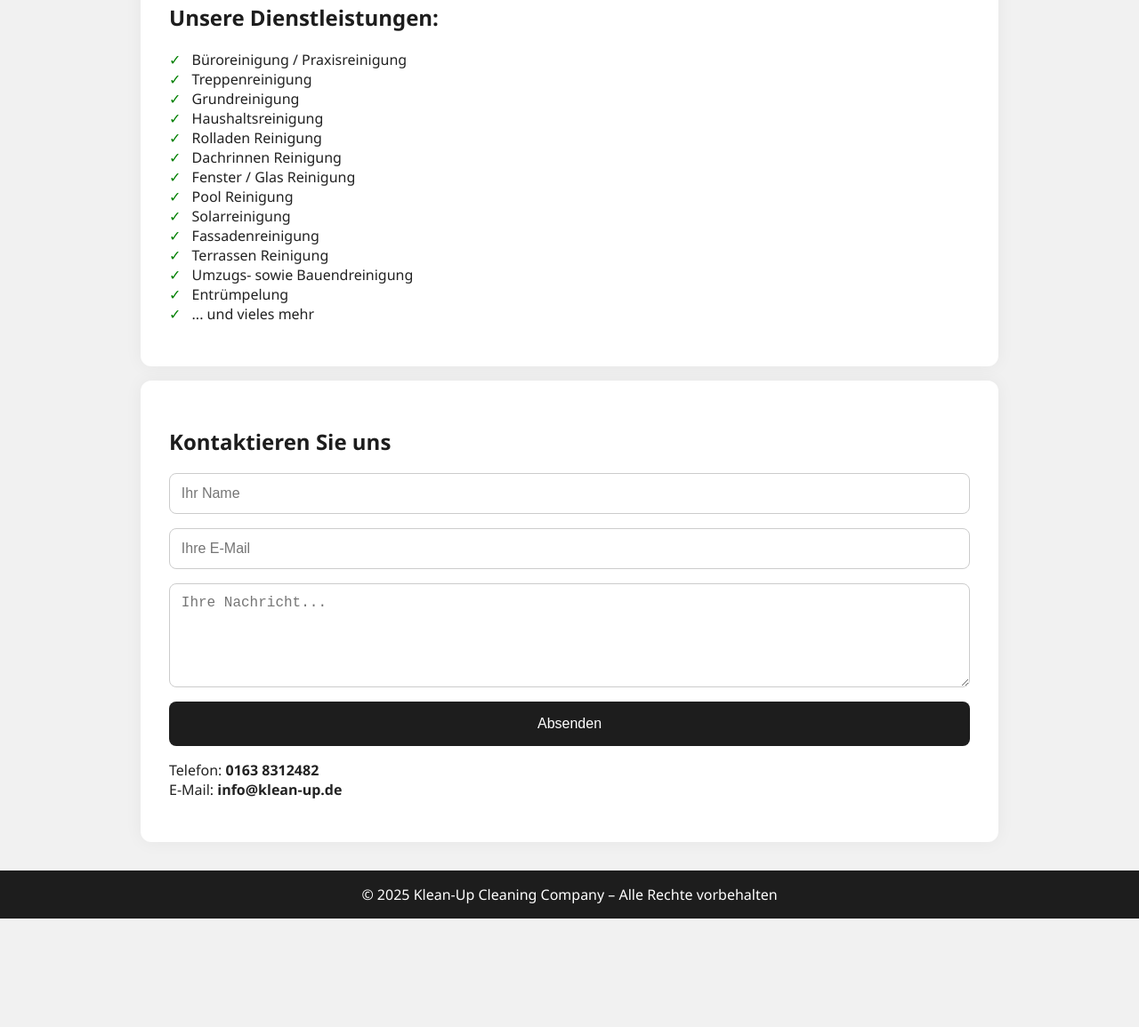
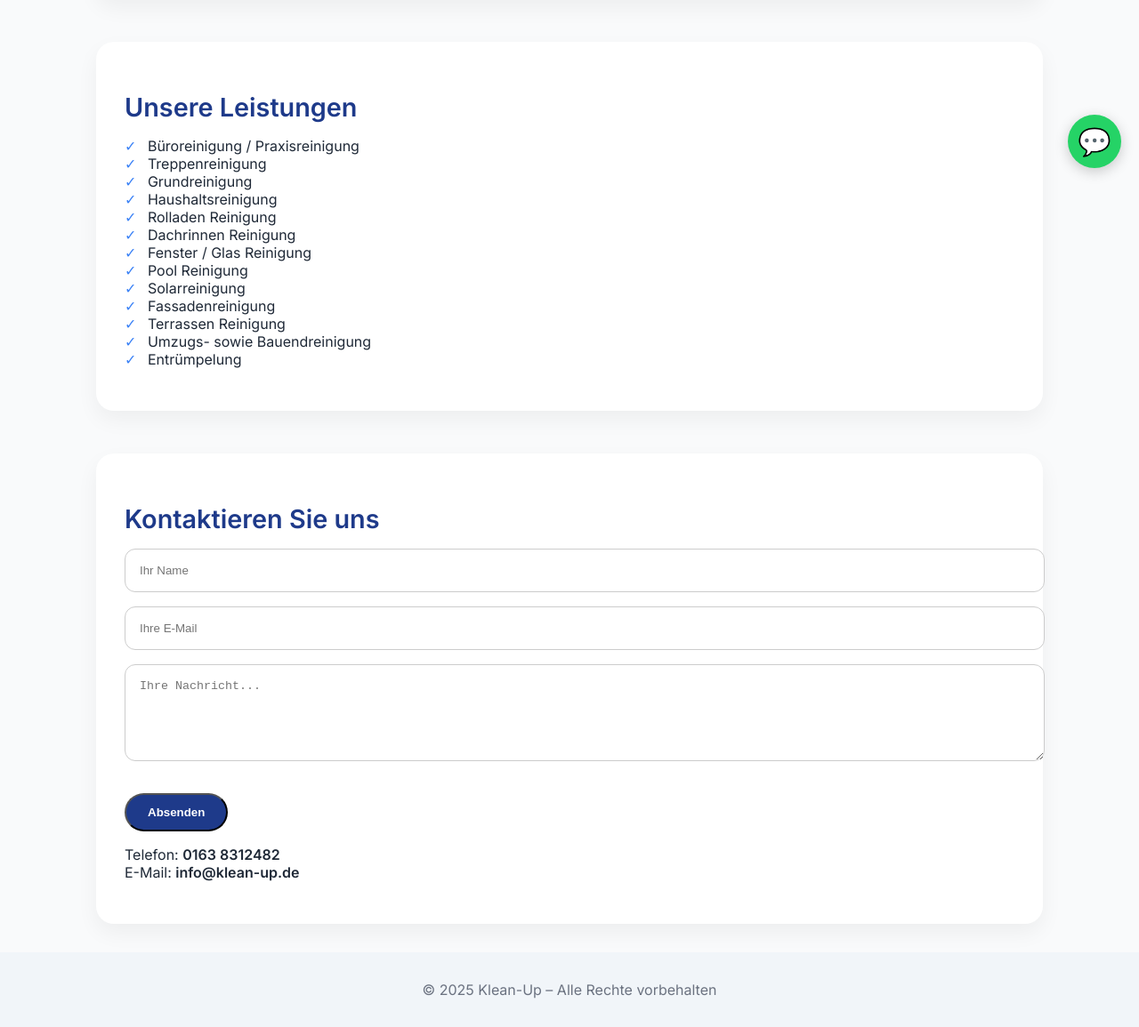
Before and after one commit to Kleanup47/klean-up.de, a plain HTML site: page index.html in a window 1280 px wide. Shown: the part 591-1746 px from the top of the page at 89% size. Before the commit the page ends 1624 px from the top, so only its background shows below. Drawn offline with Linux system fonts and the light colour scheme.

Commit message:
Add files via upload

```diff
--- a/index.html
+++ b/index.html
@@ -2,104 +2,101 @@
 <!DOCTYPE html>
 <html lang="de">
 <head>
-  <meta charset="UTF-8">
-  <meta name="viewport" content="width=device-width, initial-scale=1.0">
-  <title>Klean-Up Cleaning Company</title>
+  <meta charset="UTF-8" />
+  <meta name="viewport" content="width=device-width, initial-scale=1.0" />
+  <title>Klean-Up – Reinigungsfirma</title>
+  <link href="https://fonts.googleapis.com/css2?family=Inter:wght@400;600&display=swap" rel="stylesheet">
   <style>
     body {
-      font-family: 'Segoe UI', sans-serif;
       margin: 0;
-      background: #f1f1f1;
-      color: #222;
+      font-family: 'Inter', sans-serif;
+      background: #f9fafb;
+      color: #1f2937;
     }
     header {
-      background: #1d1d1d;
+      background: linear-gradient(to right, #1e3a8a, #3b82f6);
       color: white;
-      padding: 2rem;
       text-align: center;
+      padding: 4rem 2rem;
+      border-bottom: 1px solid #e5e7eb;
     }
     header h1 {
-      margin: 0;
       font-size: 2.5rem;
+      margin-bottom: 0.5rem;
     }
     header p {
-      font-style: italic;
-      color: #ccc;
+      font-size: 1.2rem;
+      opacity: 0.9;
     }
-    .hero {
-      display: flex;
-      flex-wrap: wrap;
-      justify-content: center;
+    .section {
+      max-width: 1000px;
+      margin: 3rem auto;
+      padding: 0 1rem;
+    }
+    .services, .why, .contact {
       background: white;
+      border-radius: 20px;
       padding: 2rem;
-    }
-    .hero img {
-      max-width: 300px;
-      margin: 1rem;
-      border-radius: 10px;
-    }
-    .why-us, .services, .contact {
-      padding: 2rem;
-      background: white;
-      margin: 1rem auto;
-      max-width: 900px;
-      border-radius: 12px;
-      box-shadow: 0 0 20px rgba(0,0,0,0.05);
+      box-shadow: 0 10px 25px rgba(0,0,0,0.05);
+      margin-bottom: 2rem;
     }
     h2 {
-      color: #1d1d1d;
+      font-size: 1.8rem;
+      color: #1e3a8a;
+      margin-bottom: 1rem;
     }
     ul {
       list-style: none;
-      padding: 0;
+      padding-left: 0;
     }
     ul li::before {
       content: "✓ ";
-      color: green;
+      color: #3b82f6;
       margin-right: 0.5rem;
     }
-    .contact form {
-      display: grid;
-      gap: 1rem;
-    }
-    input, textarea {
-      padding: 0.8rem;
-      border: 1px solid #ccc;
-      border-radius: 8px;
-      font-size: 1rem;
-    }
-    button {
-      padding: 1rem;
-      background: #1d1d1d;
+    .button {
+      display: inline-block;
+      background: #1e3a8a;
       color: white;
-      border: none;
-      border-radius: 8px;
-      font-size: 1rem;
-      cursor: pointer;
+      padding: 0.75rem 1.5rem;
+      border-radius: 999px;
+      text-decoration: none;
+      font-weight: 600;
+      margin-top: 1rem;
     }
     footer {
-      background: #1d1d1d;
+      text-align: center;
+      padding: 2rem;
+      background: #f1f5f9;
+      color: #6b7280;
+    }
+    .whatsapp {
+      position: fixed;
+      bottom: 20px;
+      right: 20px;
+      background-color: #25D366;
       color: white;
-      text-align: center;
-      padding: 1rem;
-      margin-top: 2rem;
+      border-radius: 50%;
+      width: 60px;
+      height: 60px;
+      display: flex;
+      align-items: center;
+      justify-content: center;
+      text-decoration: none;
+      font-size: 30px;
+      box-shadow: 0 4px 15px rgba(0,0,0,0.2);
     }
   </style>
 </head>
 <body>
   <header>
     <h1>Klean-Up</h1>
-    <p>— Cleaning Company —</p>
+    <p>Sauberkeit, die man sieht.</p>
+    <a class="button" href="#kontakt">Kostenloses Angebot anfordern</a>
   </header>
 
-  <section class="hero">
-    <img src="images/window-cleaning.jpg" alt="Fensterreinigung">
-    <img src="images/home-cleaning.jpg" alt="Haushaltsreinigung">
-    <img src="images/office-cleaning.jpg" alt="Büroreinigung">
-  </section>
-
-  <section class="why-us">
-    <h2>Warum wir?</h2>
+  <section class="section why">
+    <h2>Warum Klean-Up?</h2>
     <ul>
       <li>Umweltfreundliche Reinigungsmittel</li>
       <li>Flexible Terminvereinbarungen</li>
@@ -107,8 +104,8 @@
     </ul>
   </section>
 
-  <section class="services">
-    <h2>Unsere Dienstleistungen:</h2>
+  <section class="section services">
+    <h2>Unsere Leistungen</h2>
     <ul>
       <li>Büroreinigung / Praxisreinigung</li>
       <li>Treppenreinigung</li>
@@ -123,24 +120,25 @@
       <li>Terrassen Reinigung</li>
       <li>Umzugs- sowie Bauendreinigung</li>
       <li>Entrümpelung</li>
-      <li>... und vieles mehr</li>
     </ul>
   </section>
 
-  <section class="contact">
+  <section class="section contact" id="kontakt">
     <h2>Kontaktieren Sie uns</h2>
     <form action="mailto:info@klean-up.de" method="post" enctype="text/plain">
-      <input type="text" name="name" placeholder="Ihr Name" required>
-      <input type="email" name="email" placeholder="Ihre E-Mail" required>
-      <textarea name="message" rows="5" placeholder="Ihre Nachricht..." required></textarea>
-      <button type="submit">Absenden</button>
+      <input type="text" name="name" placeholder="Ihr Name" required style="width:100%;margin-bottom:1rem;padding:1rem;border-radius:12px;border:1px solid #ccc;">
+      <input type="email" name="email" placeholder="Ihre E-Mail" required style="width:100%;margin-bottom:1rem;padding:1rem;border-radius:12px;border:1px solid #ccc;">
+      <textarea name="message" rows="5" placeholder="Ihre Nachricht..." required style="width:100%;margin-bottom:1rem;padding:1rem;border-radius:12px;border:1px solid #ccc;"></textarea>
+      <button type="submit" class="button">Absenden</button>
     </form>
-    <p>Telefon: <strong>0163 8312482</strong><br>
+    <p style="margin-top: 1rem;">Telefon: <strong>0163 8312482</strong><br>
        E-Mail: <strong>info@klean-up.de</strong></p>
   </section>
 
   <footer>
-    © 2025 Klean-Up Cleaning Company – Alle Rechte vorbehalten
+    © 2025 Klean-Up – Alle Rechte vorbehalten
   </footer>
+
+  <a href="https://wa.me/491638312482" class="whatsapp" target="_blank" title="Schreib uns auf WhatsApp">💬</a>
 </body>
 </html>
```
